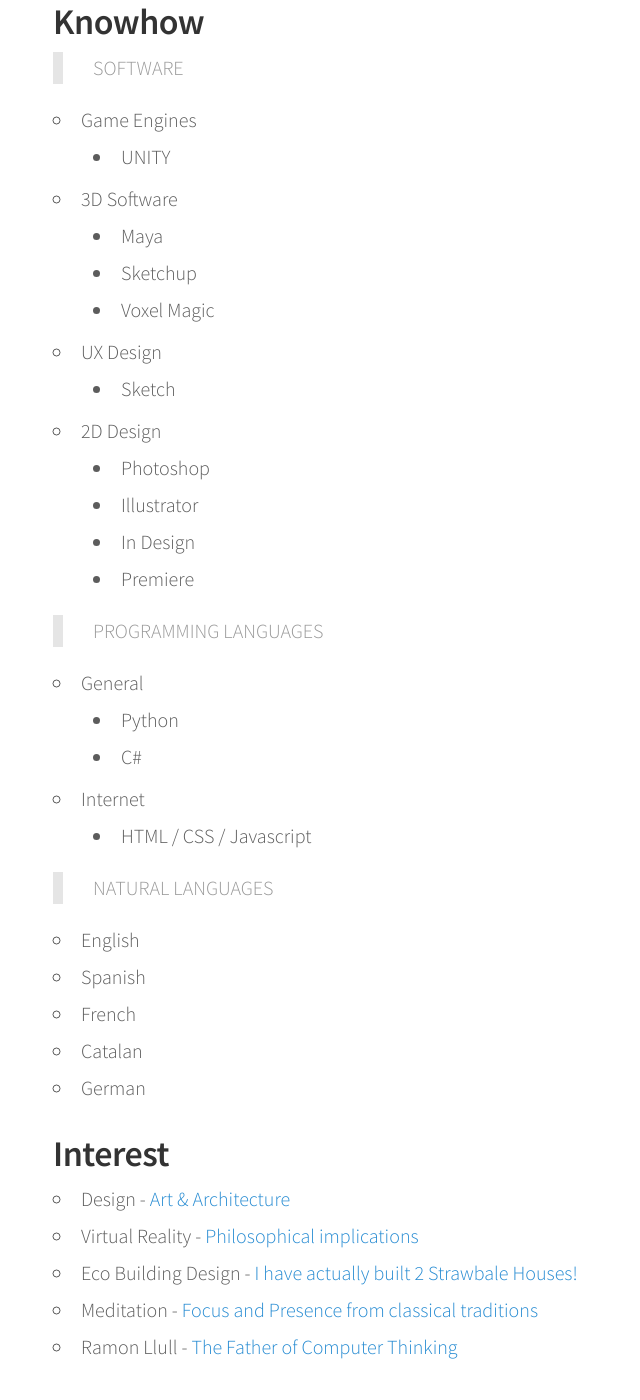
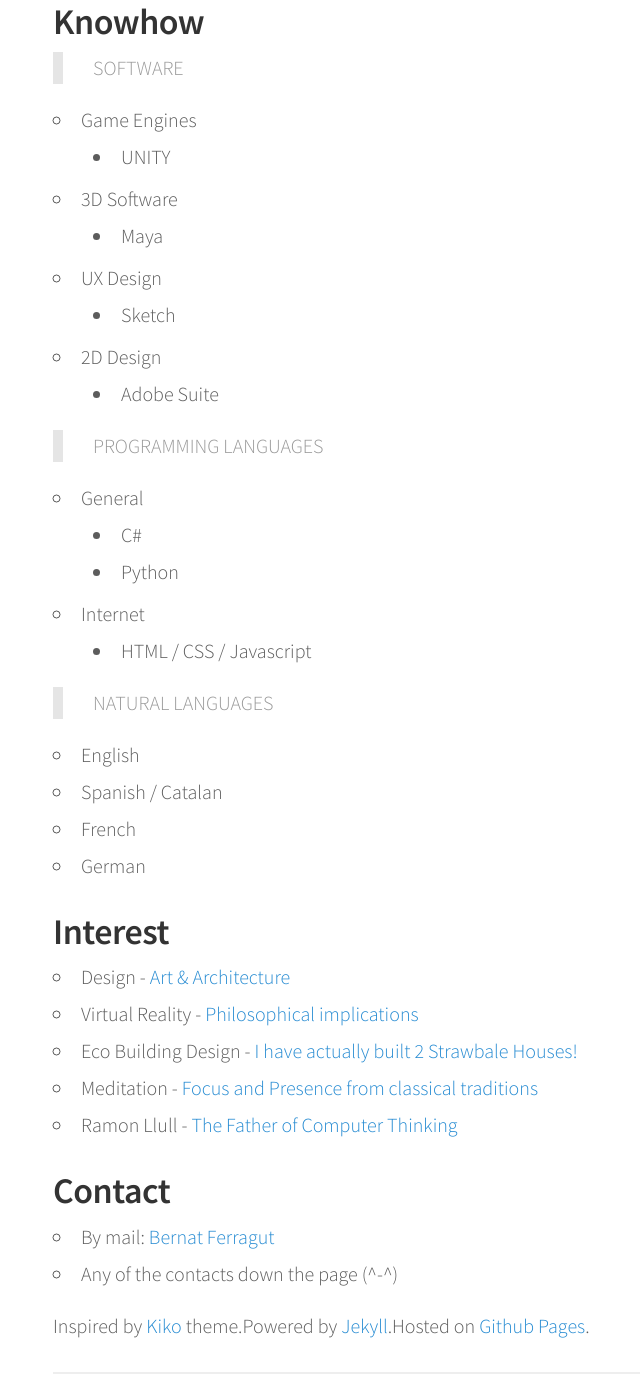
Before and after one commit to bernatferragut/FutureWeb-blog, a Jekyll site: the page built from about.md, in a window 1280 px wide and 1400 px high, scrolled down 1367 px. Shown: the whole window, without its empty margins (227-867 px from the left). Built offline with Jekyll 4.4.1, drawn with Linux system fonts in a browser that asks for light colours; nearby versions of some CDN libraries.

Commit message:
Update about.md
Small changes on About

```diff
--- a/about.md
+++ b/about.md
@@ -39,30 +39,24 @@
   * UNITY
 * 3D Software
   * Maya
-  * Sketchup
-  * Voxel Magic
 * UX Design
   * Sketch
 * 2D Design
-  * Photoshop
-  * Illustrator
-  * In Design
-  * Premiere
+  * Adobe Suite
 
 >PROGRAMMING LANGUAGES
 
 * General
+  * C#
   * Python
-  * C#
 * Internet
   * HTML / CSS / Javascript
 
 >NATURAL LANGUAGES
 
 * English
-* Spanish
+* Spanish / Catalan
 * French
-* Catalan
 * German
 
 ## Interest
```
